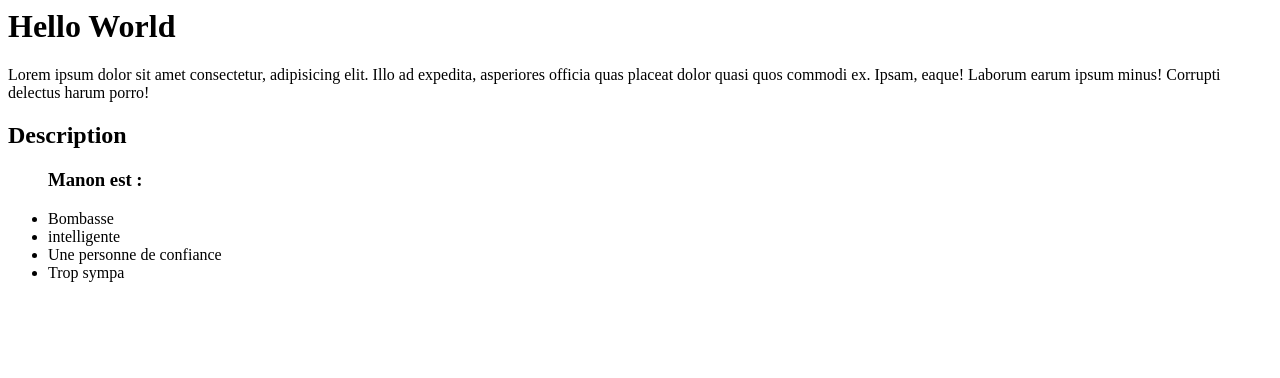
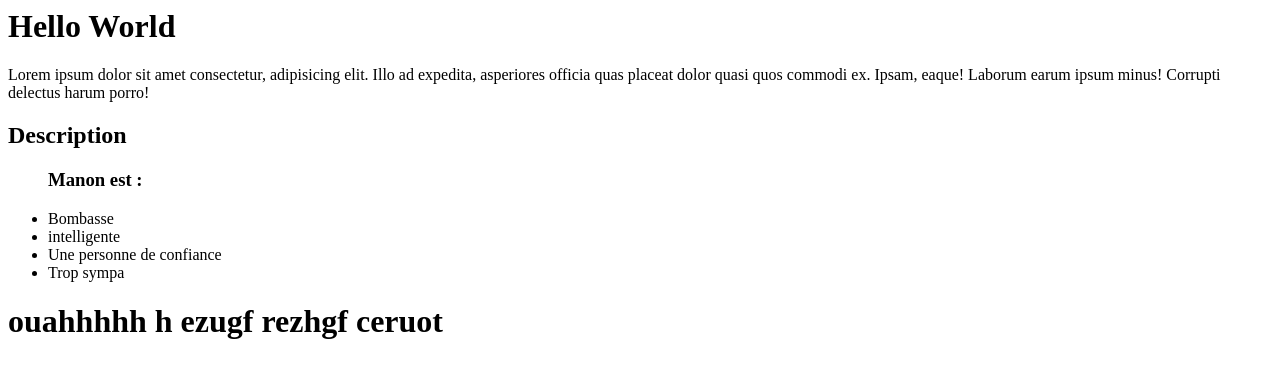
Before and after one commit to elsaalouis/elsaalouis.github.io, a plain HTML site: page index.html in a window 1280 px wide. Drawn offline with Linux system fonts and the light colour scheme.

Commit message:
add de la merde

```diff
--- a/index.html
+++ b/index.html
@@ -9,3 +9,5 @@
     <li> Une personne de confiance </li>
     <li> Trop sympa </li>
 </ul>
+
+<h1> ouahhhhh h ezugf rezhgf ceruot </h1>
```
